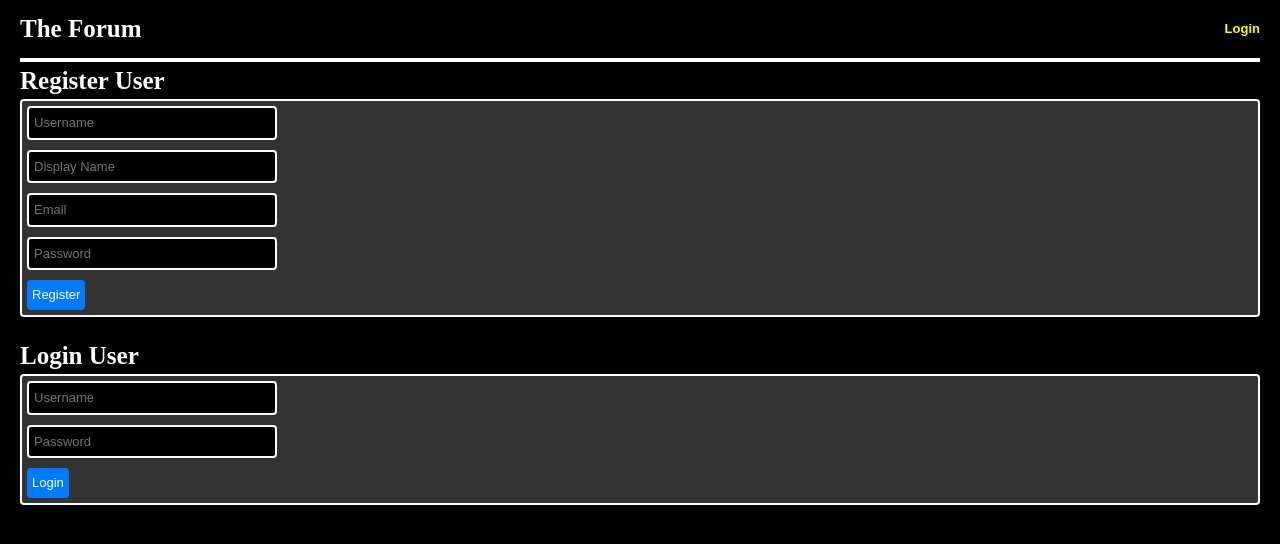
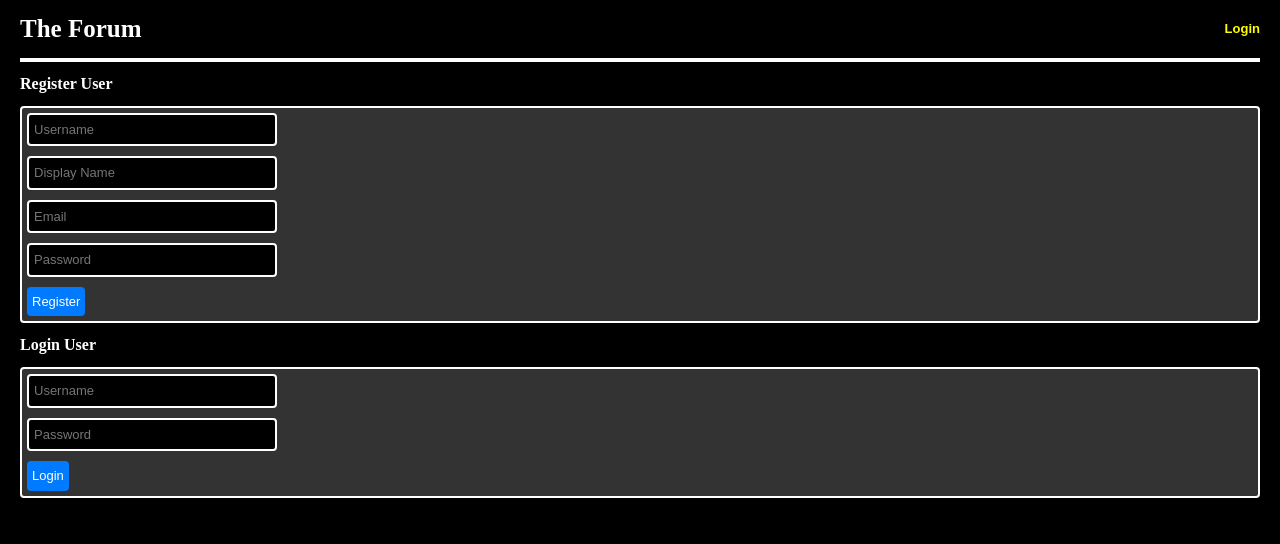
Before and after one commit to flooyd/forum, a SvelteKit app: page /login in a window 1280 px wide. Shown: the top 544 px of the page. Built offline with nearby package versions, Linux system fonts and the light colour scheme.

Commit message:
more style fixes

```diff
--- a/src/routes/+layout.svelte
+++ b/src/routes/+layout.svelte
@@ -42,6 +42,9 @@
 {/if}
 
 <style>
+	h1 {
+		margin: 0px;
+	}
 	:global(body) {
 		margin: 0;
 		padding: 0;
@@ -89,6 +92,7 @@
 	:global(h1) {
 		color: white;
 		font-size: 25px;
+		margin-bottom: 10px;
 	}
 
 	:global(h1 a) {
--- a/src/routes/comments/[threadId]/+page.svelte
+++ b/src/routes/comments/[threadId]/+page.svelte
@@ -178,7 +178,8 @@
 		color: yellow;
 		position: sticky;
 		top: 61.5px;
-		padding-top: 10px;
+		margin: 0px;
+		padding: 10px 0px;
 		background: black;
 	}
 
--- a/src/routes/login/+page.svelte
+++ b/src/routes/login/+page.svelte
@@ -1,9 +1,9 @@
-<script lang='ts'>
-    import {onMount} from 'svelte';
-    import {currentPage, token, user} from '../../lib/stores';
+<script lang="ts">
+	import { onMount } from 'svelte';
+	import { currentPage, token, user } from '../../lib/stores';
 	import { goto } from '$app/navigation';
 
-    type LoginForm = {
+	type LoginForm = {
 		username: string;
 		password: string;
 	};
@@ -30,9 +30,9 @@
 	let success: string | null = null;
 	let error: string | null = null;
 
-    onMount(() => {
-        $currentPage = 'login';
-    });
+	onMount(() => {
+		$currentPage = 'login';
+	});
 
 	async function loginOrRegister(loginOrRegister: string) {
 		try {
@@ -44,7 +44,7 @@
 				headers: {
 					'Content-Type': 'application/json'
 				},
-				body: JSON.stringify({...body, loginOrRegister})
+				body: JSON.stringify({ ...body, loginOrRegister })
 			});
 
 			if (!response.ok) {
@@ -52,35 +52,34 @@
 			}
 
 			const result = await response.json();
-			if(result.success) {
+			if (result.success) {
 				if (loginOrRegister === 'register') {
-					success = "You have successfully registered!";
+					success = 'You have successfully registered!';
 				} else {
 					$token = result.token;
 					$user = result.user;
 					localStorage.setItem('user', JSON.stringify(result.user));
 					localStorage.setItem('token', result.token);
 					goto('/');
-
 				}
 			} else {
 				error = result.message;
 			}
-	} catch (err) {
+		} catch (err) {
 			error = 'An error occurred. Please try again.';
 		}
 	}
 </script>
 
-<h1>Register User</h1>
-<form on:submit|preventDefault={() => loginOrRegister('register')}>
+<h2>Register User</h2>
+<form class="registerForm" on:submit|preventDefault={() => loginOrRegister('register')}>
 	<input type="text" bind:value={registerForm.username} placeholder="Username" required />
 	<input type="text" bind:value={registerForm.displayName} placeholder="Display Name" required />
 	<input type="email" bind:value={registerForm.email} placeholder="Email" required />
 	<input type="password" bind:value={registerForm.password} placeholder="Password" required />
 	<button type="submit">Register</button>
 </form>
-<h1>Login User</h1>
+<h2 class="loginh2">Login User</h2>
 <form on:submit|preventDefault={() => loginOrRegister('login')}>
 	<input type="text" bind:value={loginForm.username} placeholder="Username" required />
 	<input type="password" bind:value={loginForm.password} placeholder="Password" required />
@@ -92,3 +91,13 @@
 {#if success}
 	<p class="success">{success}</p>
 {/if}
+
+<style>
+	h2 {
+		margin: 10px 0px;
+	}
+
+	.registerForm {
+		margin-bottom: 10px;
+	}
+</style>
--- a/src/routes/profile/+page.svelte
+++ b/src/routes/profile/+page.svelte
@@ -46,5 +46,6 @@
 <style>
 	h2 {
 		color: yellow;
+		margin: 10px 0px;
 	}
 </style>
```
